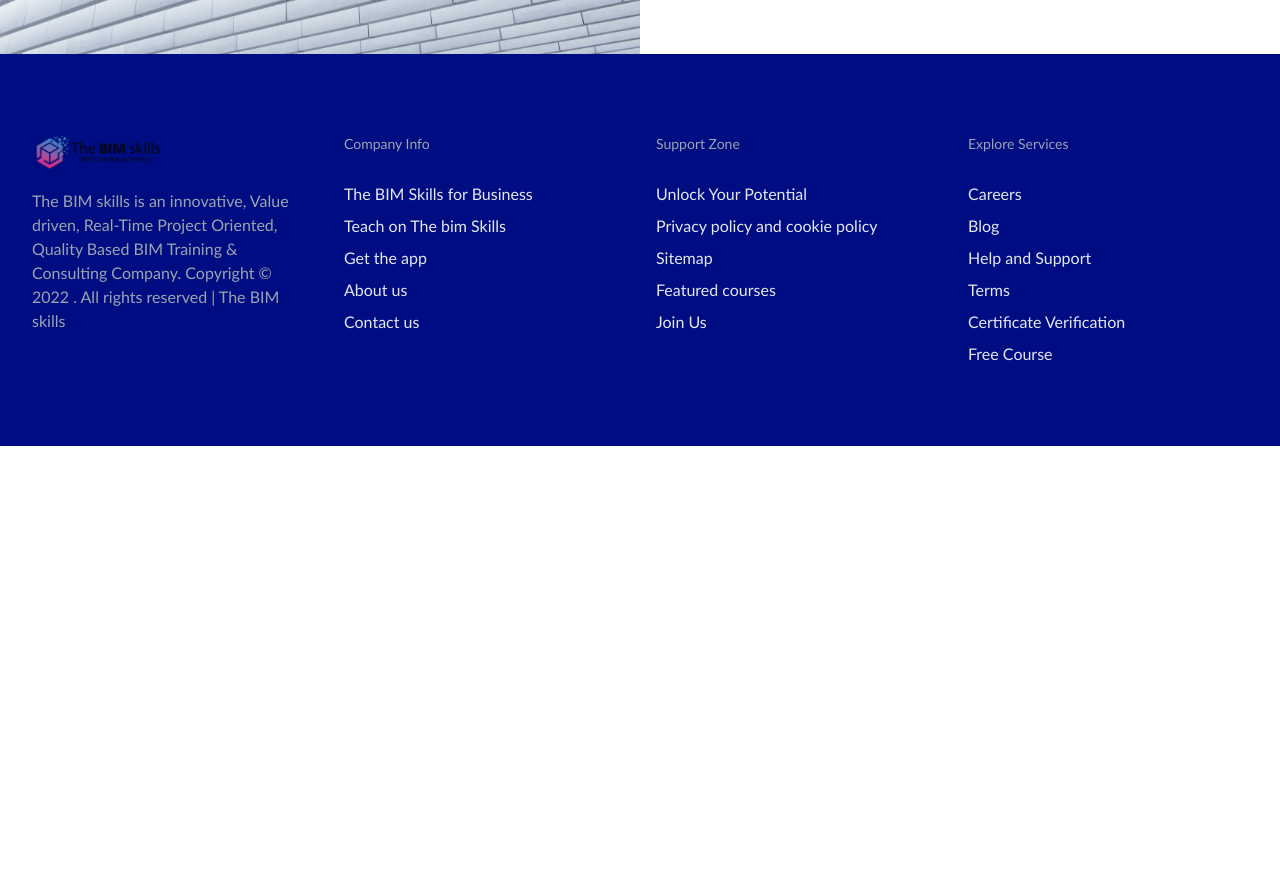
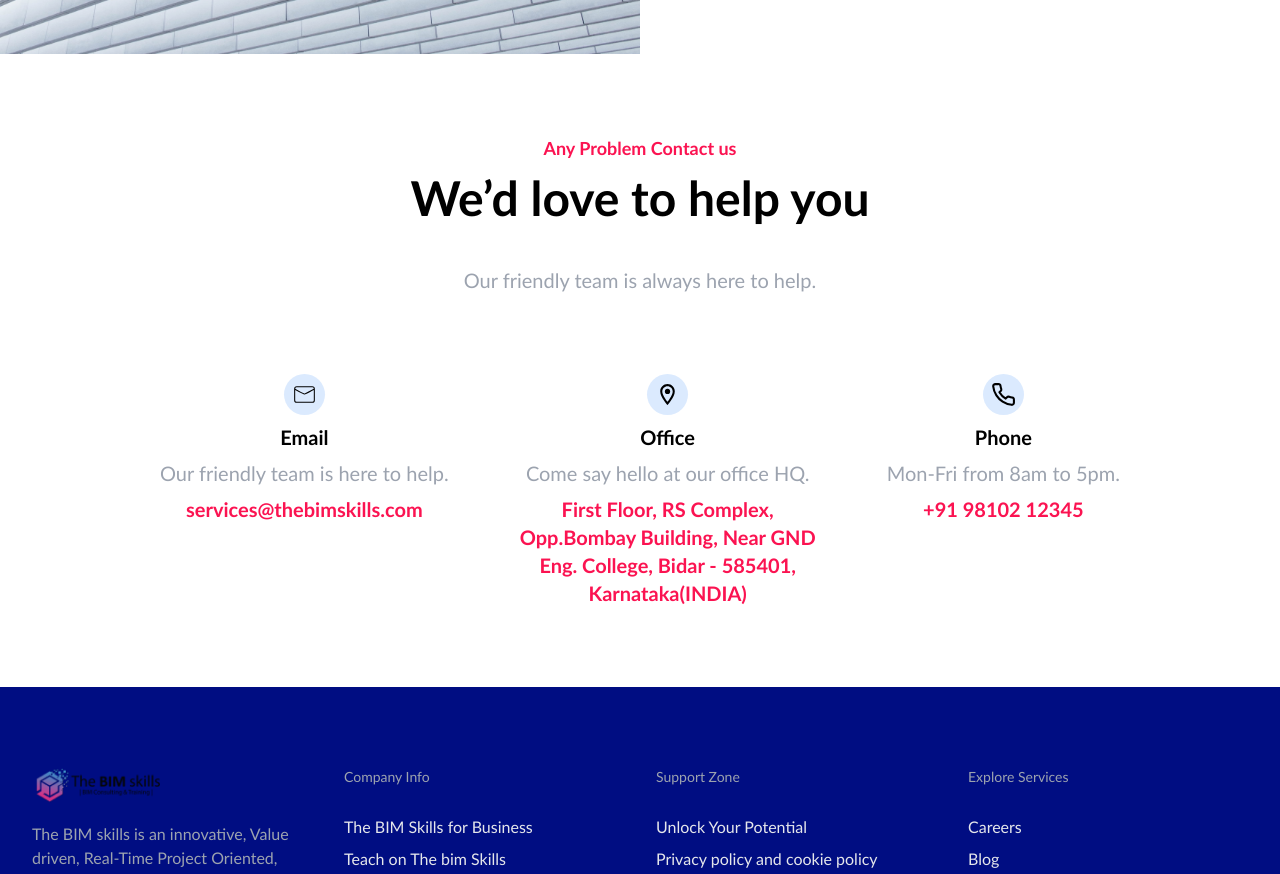
Before and after one commit to Thund3rHawk/BIM-user-frontend, a React (Vite) app: page /contact in a window 1280 px wide. Shown: the part 780-1654 px from the top of the page. Before the commit the page ends 1226 px from the top, so only its background shows below. Built offline with nearby package versions, Linux system fonts and the light colour scheme.

Commit message:
contact page change

```diff
--- a/src/pages/ContactUs.jsx
+++ b/src/pages/ContactUs.jsx
@@ -2,6 +2,9 @@
 import Navbar from "../components/Navbar";
 import img from "../assets/contact/img.png";
 import Footer from "../components/Footer";
+import { CiMail } from "react-icons/ci";
+import { MdOutlineLocationOn } from "react-icons/md";
+import { FiPhone } from "react-icons/fi";
 
 const ContactUs = () => {
   return (
@@ -115,6 +118,52 @@
           </div>
         </div>
       </div> */}
+      <div className="flex flex-col gap-3 justify-center items-center my-20">
+        <h1 className="text-lg font-bold text-[#FB1351]">
+          Any Problem Contact us
+        </h1>
+        <h1 className="font-bold text-5xl">We’d love to help you</h1>
+        <h1 className="text-xl text-gray-400 mt-8">
+          Our friendly team is always here to help.
+        </h1>
+      </div>
+
+      <div className="flex mx-40 justify-between my-20">
+        <div className="flex flex-col items-center gap-2">
+          <div className="bg-blue-100 rounded-full p-2">
+            <CiMail size={25} />
+          </div>
+          <h1 className="font-bold text-xl">Email</h1>
+          <h1 className="text-gray-400 text-xl">
+            Our friendly team is here to help.
+          </h1>
+          <h1 className="text-[#FB1351] text-xl font-bold">
+            services@thebimskills.com
+          </h1>
+        </div>
+        <div className="flex flex-col items-center gap-2 w-1/3">
+          <div className="bg-blue-100 rounded-full p-2">
+            <MdOutlineLocationOn size={25} />
+          </div>
+          <h1 className="font-bold text-xl">Office</h1>
+          <h1 className="text-gray-400 text-xl">
+            Come say hello at our office HQ.
+          </h1>
+          <h1 className="text-[#FB1351] text-xl font-bold text-center">
+            First Floor, RS Complex, Opp.Bombay Building, Near GND Eng. College,
+            Bidar - 585401, Karnataka(INDIA)
+          </h1>
+        </div>
+        <div className="flex flex-col items-center gap-2">
+          <div className="bg-blue-100 rounded-full p-2">
+            <FiPhone size={25} />
+          </div>
+          <h1 className="font-bold text-xl">Phone</h1>
+          <h1 className="text-gray-400 text-xl">Mon-Fri from 8am to 5pm.</h1>
+          <h1 className="text-[#FB1351] text-xl font-bold">+91 98102 12345</h1>
+        </div>
+      </div>
+
       <Footer />
     </div>
   );
```
